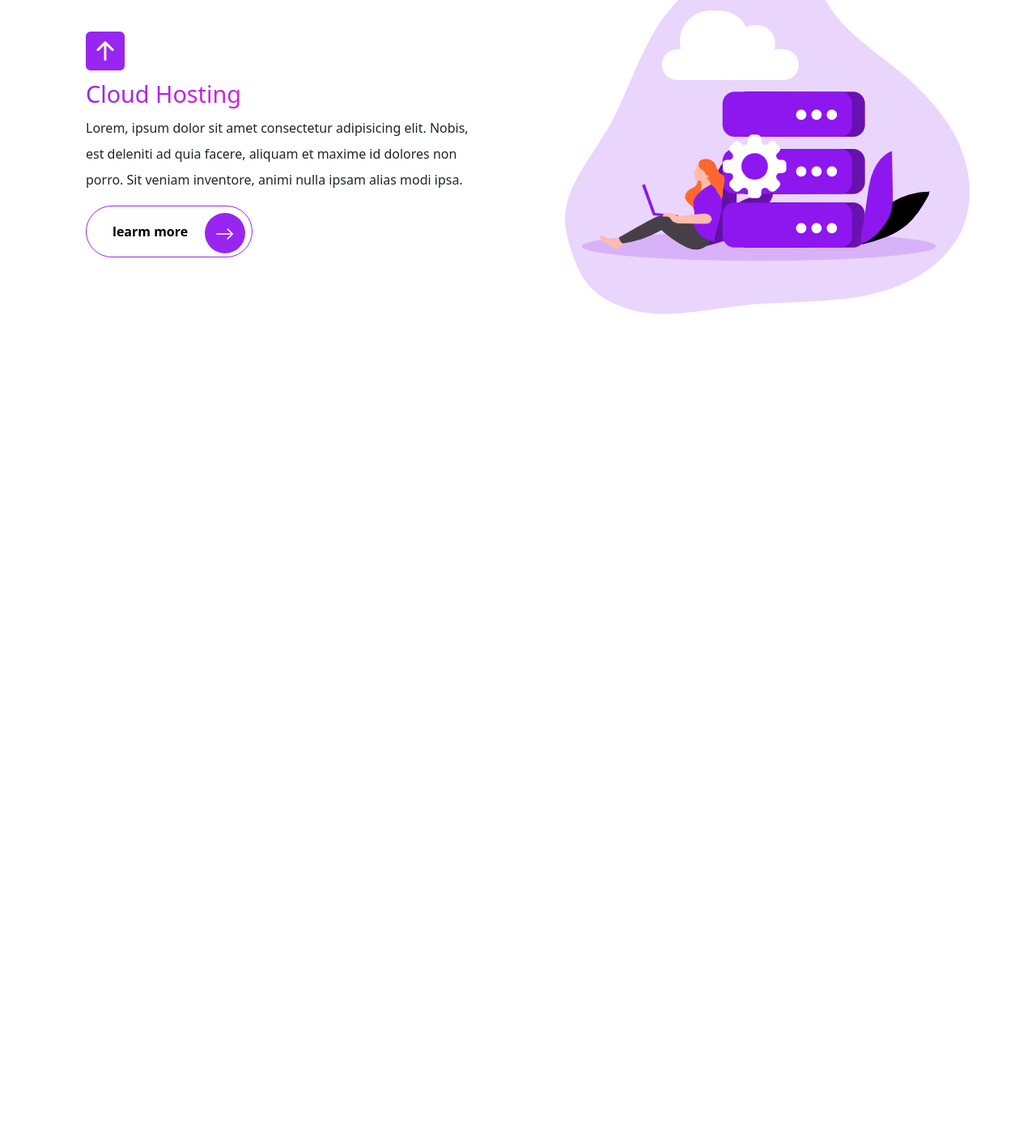
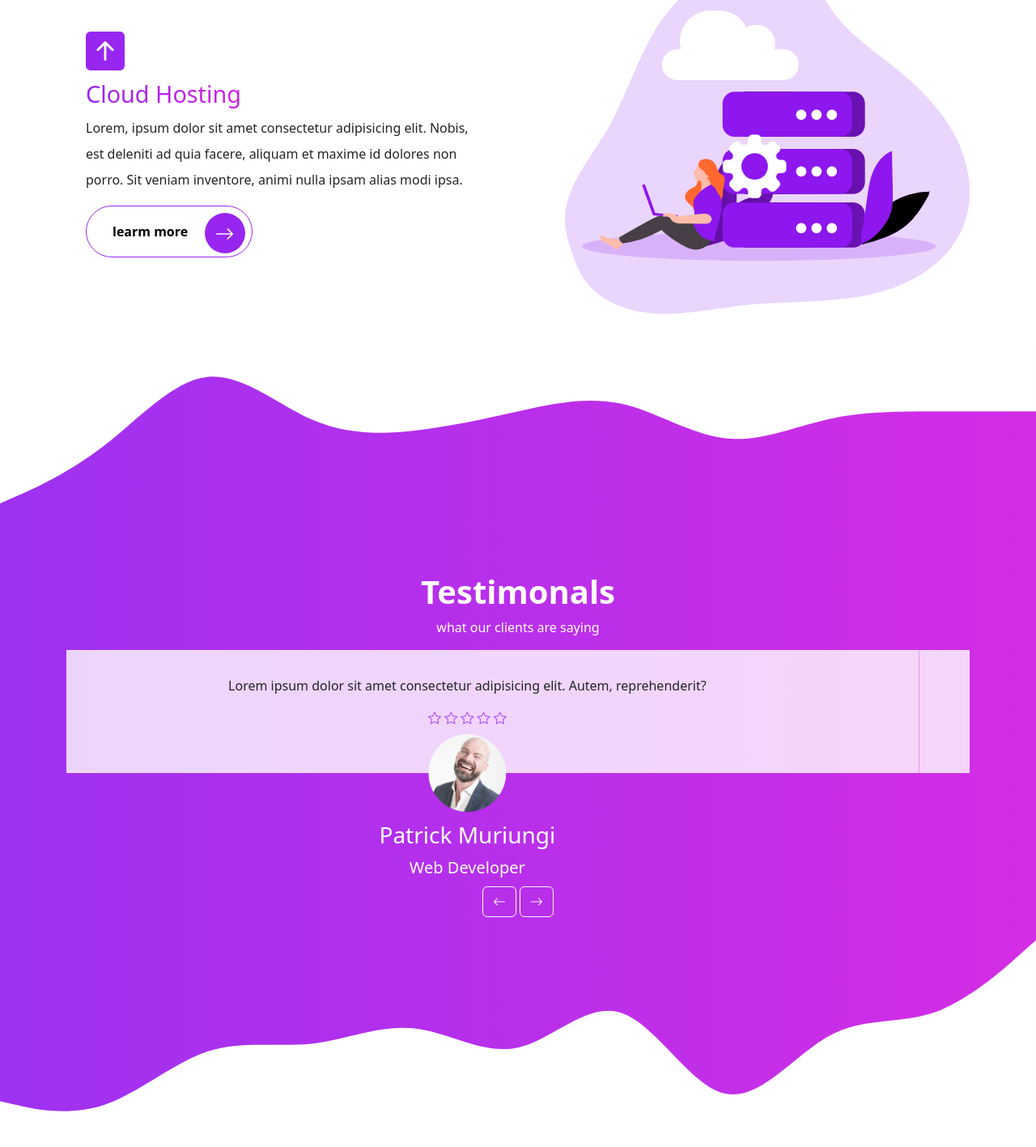
Before and after one commit to PaiZayOo/Profile_Page, a website: page index.html in a window 1280 px wide. Shown: the part 2657-4074 px from the top of the page at 81% size. Before the commit the page ends 3080 px from the top, so only its background shows below. Drawn offline with nearby package versions, Linux system fonts and the light colour scheme.

Commit message:
testimonial_section

```diff
--- a/index.html
+++ b/index.html
@@ -190,6 +190,108 @@
 
     </section>
     <!-- SERVICES SECTION END  -->
+    <section id="testimonials">
+      <svg xmlns="http://www.w3.org/2000/svg" viewBox="0 0 1440 320"><path fill="#fff" fill-opacity="1" d="M0,224L24,213.3C48,203,96,181,144,144C192,107,240,53,288,48C336,43,384,85,432,106.7C480,128,528,128,576,122.7C624,117,672,107,720,96C768,85,816,75,864,85.3C912,96,960,128,1008,133.3C1056,139,1104,117,1152,106.7C1200,96,1248,96,1296,96C1344,96,1392,96,1416,96L1440,96L1440,0L1416,0C1392,0,1344,0,1296,0C1248,0,1200,0,1152,0C1104,0,1056,0,1008,0C960,0,912,0,864,0C816,0,768,0,720,0C672,0,624,0,576,0C528,0,480,0,432,0C384,0,336,0,288,0C240,0,192,0,144,0C96,0,48,0,24,0L0,0Z"></path></svg>
+      <div class="container">
+        <div class="row">
+          <div class=" text-center">
+            <h2 class=" display-6 text-white fw-bold">Testimonals</h2>
+            <p class=" text-white">what our clients are saying</p>
+          </div>
+        </div>
+        <!-- TESTIONIALS SECTION  -->
+        <div>
+          <div id="carouselExampleCaptions" class="carousel slide" data-bs-ride="carousel">
+            <div class="carousel-inner">
+              <div class="carousel-item active">
+                <div class="carouselCard text-center">
+                    <p>Lorem ipsum dolor sit amet consectetur adipisicing elit. Autem, reprehenderit?</p>
+                    <div class="rating mb-4">
+                      <i class=" bi bi-star"></i>
+                      <i class=" bi bi-star"></i>
+                      <i class=" bi bi-star"></i>
+                      <i class=" bi bi-star"></i>
+                      <i class=" bi bi-star"></i>
+                    </div>
+
+                </div>
+                <div class=" clientImg">
+                  <img src="./img/client-1.jpg" alt="" class=" img-fluid rounded-circle">
+                </div>
+
+               <div class=" name text-center">
+                <h3 class=" clinetName text-white ">
+                  Patrick Muriungi
+                </h3>
+                <div class=" position text-white lead">
+                  Web Developer
+                </div>
+               </div>
+              </div>
+              <div class="carousel-item">
+                <div class="carouselCard text-center">
+                    <p>Lorem ipsum dolor sit amet consectetur adipisicing elit. Autem, reprehenderit?</p>
+                    <div class="rating mb-4">
+                      <i class=" bi bi-star"></i>
+                      <i class=" bi bi-star"></i>
+                      <i class=" bi bi-star"></i>
+                      <i class=" bi bi-star"></i>
+                      <i class=" bi bi-star"></i>
+                    </div>
+
+                </div>
+                <div class=" clientImg">
+                  <img src="./img/client-3.jpg" alt="" class=" img-fluid rounded-circle">
+                </div>
+
+               <div class=" name text-center">
+                <h3 class=" clinetName text-white ">
+                  Patrick Muriungi
+                </h3>
+                <div class=" position text-white lead">
+                  Web Developer
+                </div>
+               </div>
+              </div>
+              <div class="carousel-item ">
+                <div class="carouselCard text-center">
+                    <p>Lorem ipsum dolor sit amet consectetur adipisicing elit. Autem, reprehenderit?</p>
+                    <div class="rating mb-4">
+                      <i class=" bi bi-star"></i>
+                      <i class=" bi bi-star"></i>
+                      <i class=" bi bi-star"></i>
+                      <i class=" bi bi-star"></i>
+                      <i class=" bi bi-star"></i>
+                    </div>
+
+                </div>
+                <div class=" clientImg">
+                  <img src="./img/client-2.jpg" alt="" class=" img-fluid rounded-circle">
+                </div>
+
+               <div class=" name text-center">
+                <h3 class=" clinetName text-white ">
+                  Angel
+                </h3>
+                <div class=" position text-white lead">
+                  Web Developer
+                </div>
+               </div>
+              </div>
+            </div>
+            <div class="text-center mt-2">
+              <button class="btn btn-outline-light bi bi-arrow-left" type="button" data-bs-target="#carouselExampleCaptions" data-bs-slide="prev">
+            </button>
+            <button class="btn btn-outline-light bi bi-arrow-right" type="button" data-bs-target="#carouselExampleCaptions" data-bs-slide="next">
+            </button>
+            </div>
+          </div>
+        </div>
+      </div>
+      <svg xmlns="http://www.w3.org/2000/svg" viewBox="0 0 1440 320">
+        <path fill="#fff" fill-opacity="1" d="M0,256L24,261.3C48,267,96,277,144,261.3C192,245,240,203,288,186.7C336,171,384,181,432,176C480,171,528,149,576,154.7C624,160,672,192,720,181.3C768,171,816,117,864,133.3C912,149,960,235,1008,245.3C1056,256,1104,192,1152,165.3C1200,139,1248,149,1296,133.3C1344,117,1392,75,1416,53.3L1440,32L1440,320L1416,320C1392,320,1344,320,1296,320C1248,320,1200,320,1152,320C1104,320,1056,320,1008,320C960,320,912,320,864,320C816,320,768,320,720,320C672,320,624,320,576,320C528,320,480,320,432,320C384,320,336,320,288,320C240,320,192,320,144,320C96,320,48,320,24,320L0,320Z"></path>
+      </svg>
+    </section>
 </body>
 <script src="./node_modules/bootstrap/dist/js/bootstrap.bundle.min.js"></script>
 </html>
--- a/scss/sections/_testimonials.scss
+++ b/scss/sections/_testimonials.scss
@@ -0,0 +1,30 @@
+@use'../custom' as *;
+@use'../components/mixing' as *;
+
+#testimonials{
+    position: relative;
+    @include gradient;
+
+    .carouselCard{
+        background-color: rgba($color: white, $alpha: 0.8);
+        padding: 2rem 1.3rem;
+        height: auto;
+        text-align: center;
+    }
+
+    i{
+        color: rgba($primary,0.8);
+    }
+
+    .clientImg{
+        width: 6rem;
+        height: 6rem;
+        position: absolute;
+        left: 50%;
+        transform: translate(-50%, -50%);
+    }
+
+    .name{
+        margin-top: 60px;
+    }
+}
```
Also changed, not shown: css/app.css, img/client-1.jpg (added), img/client-2.jpg (added), img/client-3.jpg (added), img/client-4.jpg (added), img/client-5.jpg (added), 1 other file.
